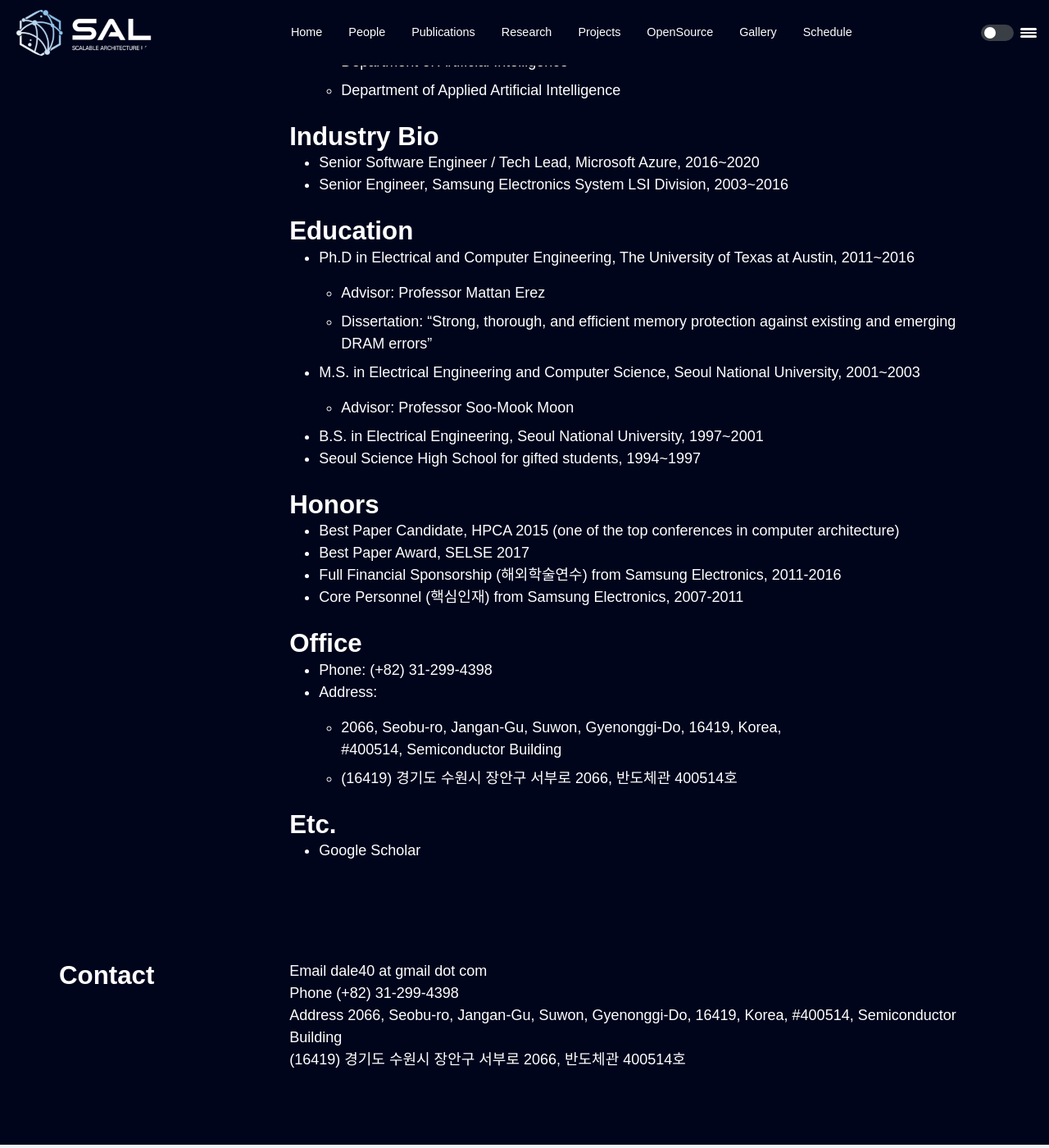
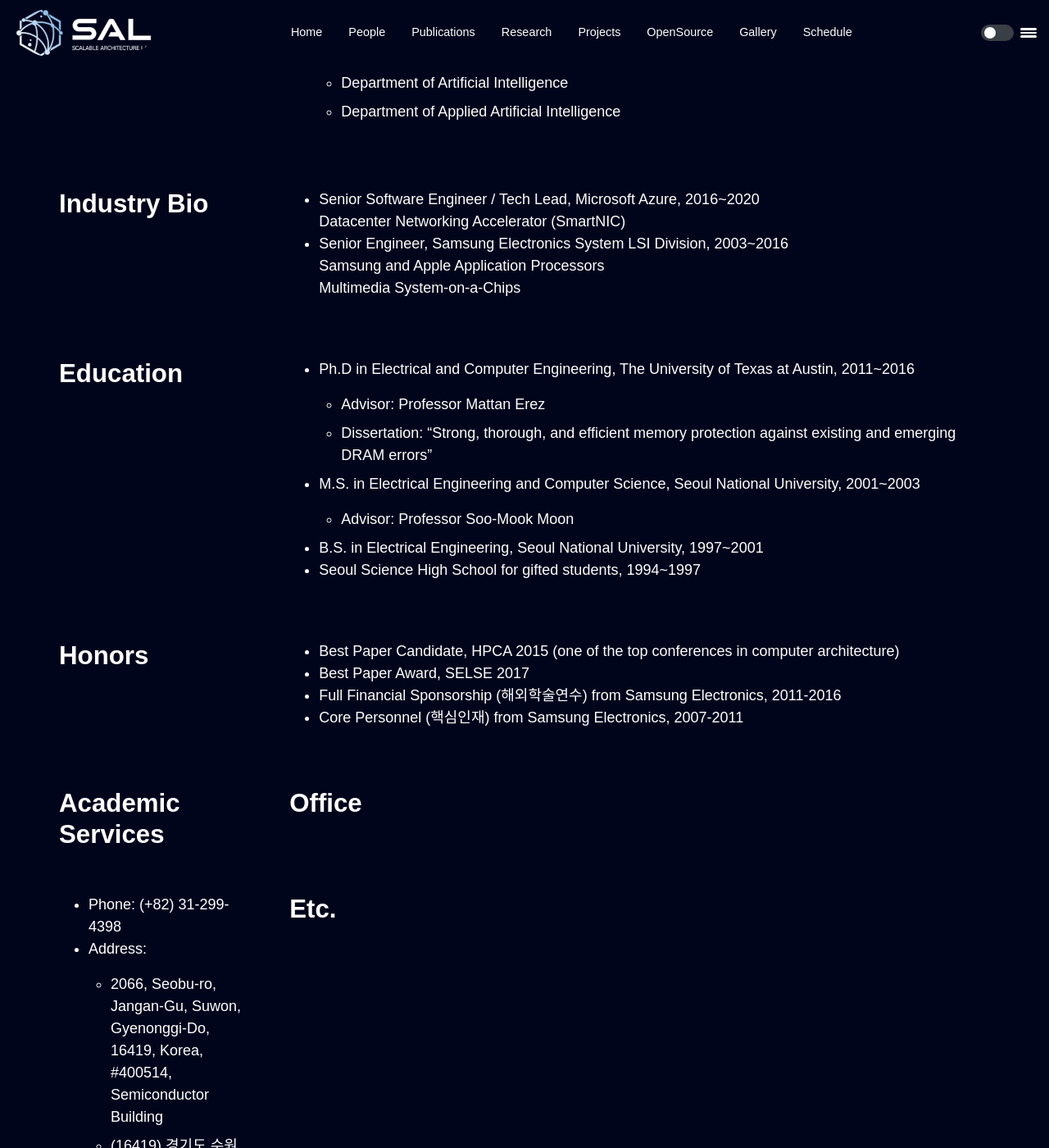
Before and after one commit to scalable-arch/scalable-arch.github.io, a Jekyll site: the page built from members-professor.md, in a window 1280 px wide and 1400 px high, scrolled down 1178 px. Shown: the whole window at 82% size. Built offline with Jekyll 4.4.1, drawn with Linux system fonts in a browser that asks for light colours.

Commit message:
Update members-professor.md

```diff
--- a/members-professor.md
+++ b/members-professor.md
@@ -20,7 +20,7 @@ layout: posts-page
 
   Prof. Kim graduated from Seoul Science High School for gifted students in 1997. He received B.S., and M.S in Electrical Engineering and Computer Science from Seoul National University in 2001 and 2003, respectively. He earned a Ph.D in Electrical and Computer Engineering from The University of Texas at Austin in 2016.
 
-- ## Academic Bio
+## Academic Bio
 
   {:.inner-list}
 
@@ -35,14 +35,19 @@ layout: posts-page
     - Department of Artificial Intelligence
     - Department of Applied Artificial Intelligence
 
-- ## Industry Bio
+## Industry Bio
 
   {:.inner-list}
 
   - Senior Software Engineer / Tech Lead, Microsoft Azure, 2016~2020
+      {:.deps-list}
+    - Datacenter Networking Accelerator (SmartNIC)
   - Senior Engineer, Samsung Electronics System LSI Division, 2003~2016
+      {:.deps-list}
+    - Samsung and Apple Application Processors
+    - Multimedia System-on-a-Chips
 
-- ## Education
+## Education
 
   {:.inner-list}
 
@@ -59,7 +64,7 @@ layout: posts-page
   - B.S. in Electrical Engineering, Seoul National University, 1997~2001
   - Seoul Science High School for gifted students, 1994~1997
 
-- ## Honors
+## Honors
 
   {:.inner-list}
 
@@ -68,7 +73,9 @@ layout: posts-page
   - Full Financial Sponsorship (해외학술연수) from Samsung Electronics, 2011-2016
   - Core Personnel (핵심인재) from Samsung Electronics, 2007-2011
 
-- ## Office
+## Academic Services
+
+## Office
 
   {:.inner-list}
 
@@ -80,7 +87,7 @@ layout: posts-page
     - 2066, Seobu-ro, Jangan-Gu, Suwon, Gyenonggi-Do, 16419, Korea,<br>#400514, Semiconductor Building
     - (16419) 경기도 수원시 장안구 서부로 2066, 반도체관 400514호
 
-- ## Etc.
+## Etc.
 
   {:.inner-list}
 
```
